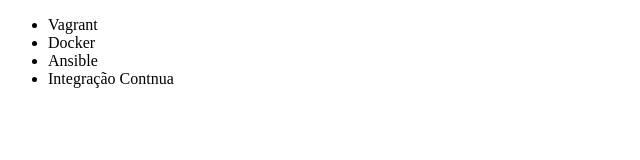
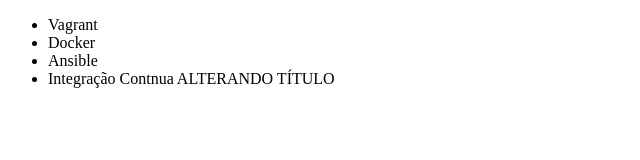
Before and after one commit to silmarsantos/ag, a plain HTML site: page index.html in a window 1280 px wide. Shown: the whole page, without its empty margins (0-640 px from the left). Drawn offline with Linux system fonts and the light colour scheme.

Commit message:
Renomeando curso

```diff
--- a/index.html
+++ b/index.html
@@ -9,7 +9,7 @@
         <li>Vagrant</li>
         <li>Docker</li>
         <li>Ansible</li>
-        <li>Integração Contnua</li>
+        <li>Integração Contnua ALTERANDO TÍTULO</li>
     </ul>
 </body>
 </html>
```
